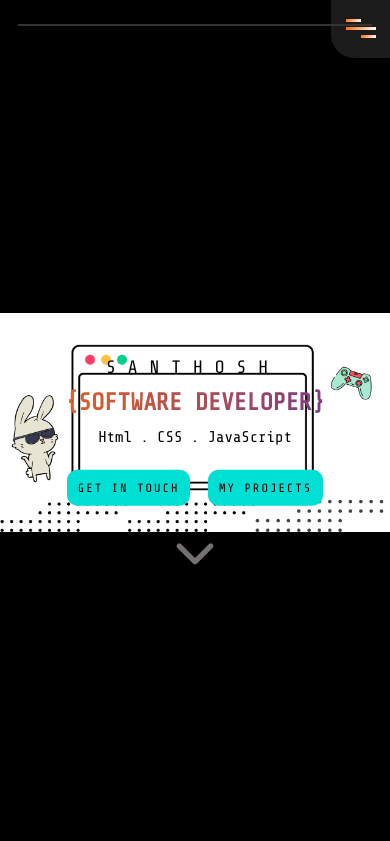
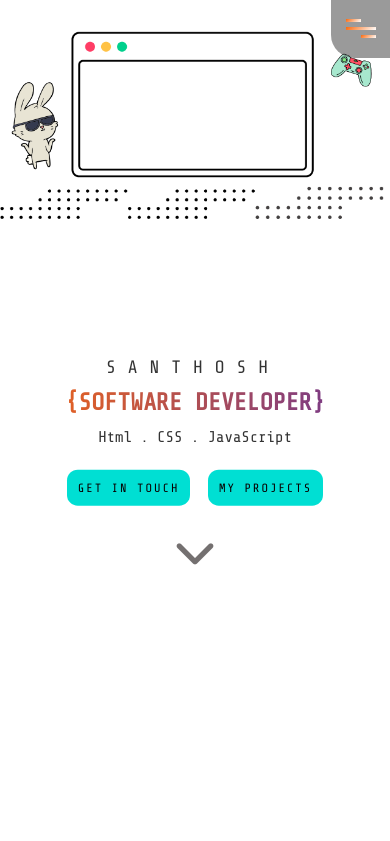
Before and after one commit to Leosat10/qwdewqe, a plain HTML site: page index.html in a window 390 px wide. Shown: the top 841 px of the page. Drawn offline with nearby package versions, Linux system fonts and the light colour scheme.

Commit message:
Update main.css

```diff
--- a/main.css
+++ b/main.css
@@ -194,14 +194,34 @@ nav {
 
 .landing-page {
   width: 100%;
-  min-height: 100vh;
+  height: 100dvh;
   background: url("images/landing-page.png") center center no-repeat;
-  background-size: contain;       /* shows full image */
-  background-color: #000;         /* background fill if there’s empty space */
-  background-attachment: scroll;  /* fixes mobile Safari issues */
+  background-size: cover;
+  background-attachment: scroll;
   display: flex;
   align-items: center;
   justify-content: center;
+}
+
+
+@media (max-width: 768px) {
+  .landing-page {
+    background-size: contain;
+    background-position: center top;
+    background-color: #fff;
+  }
+}
+
+
+.main-message {
+  text-align: center;
+  color: #333;
+}
+
+.main-message h1 {
+  font-family: "Poppins", sans-serif;
+  font-size: 4rem;
+  font-weight: 700;
 }
 
 
```
